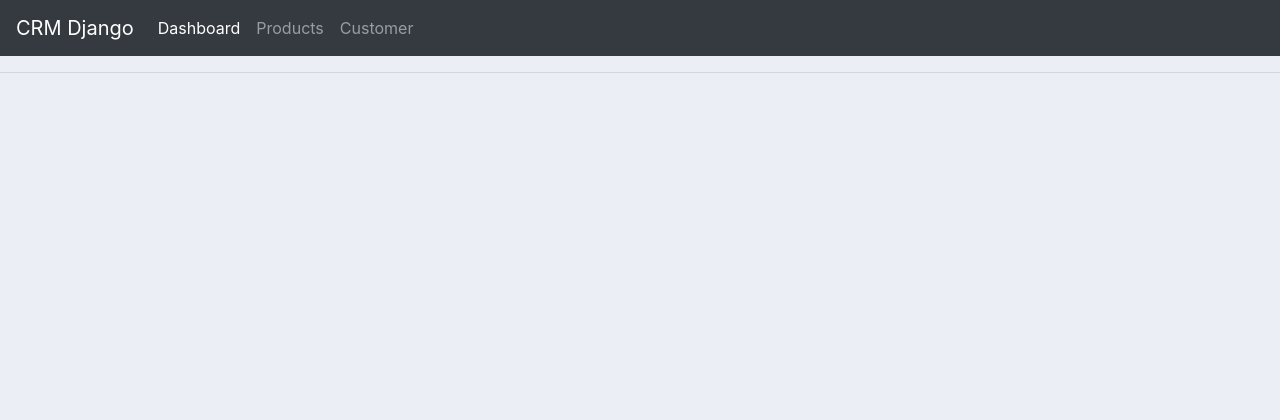
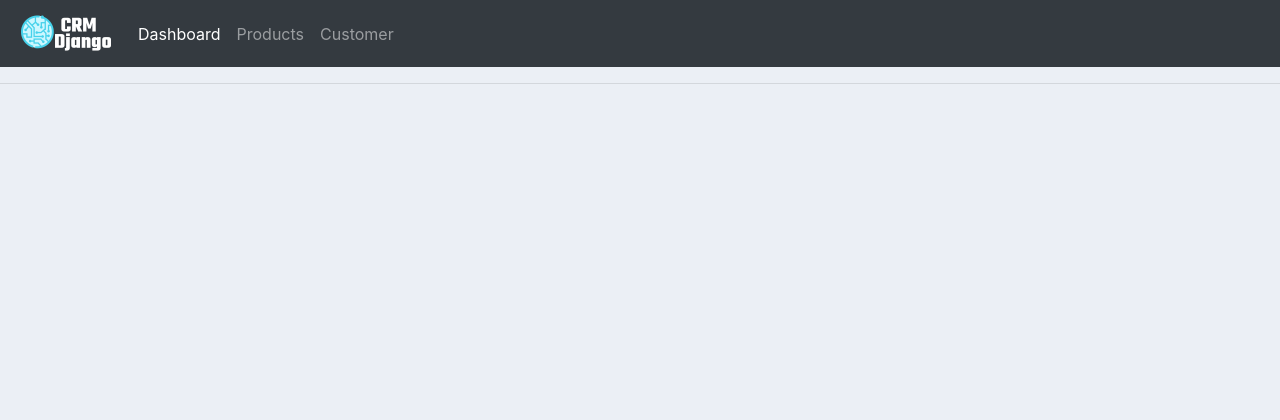
Before and after one commit to amsalud/CRM_Django, a Django app: template accounts/templates/accounts/main.html in a window 1280 px wide. Shown: the top 420 px of the page. Run offline with Django 3.2, Linux system fonts and the light colour scheme; the template is opened without the code that fills it, so the values that code supplies are empty; some libraries are stand-ins or nearby versions.

Commit message:
Add logo to navbar

```diff
--- a/accounts/templates/accounts/navbar.html
+++ b/accounts/templates/accounts/navbar.html
@@ -1,5 +1,8 @@
+{% load static %}
 <nav class="navbar navbar-expand-lg navbar-dark bg-dark">
-    <a class="navbar-brand" href="/">CRM Django</a>
+   <a class="navbar-brand" href="/">
+     <img src="{% static '/images/logo.png' %}" alt="">
+    </a>
     <button class="navbar-toggler" type="button" data-toggle="collapse" data-target="#navbarNav" aria-controls="navbarNav" aria-expanded="false" aria-label="Toggle navigation">
       <span class="navbar-toggler-icon"></span>
     </button>
```
